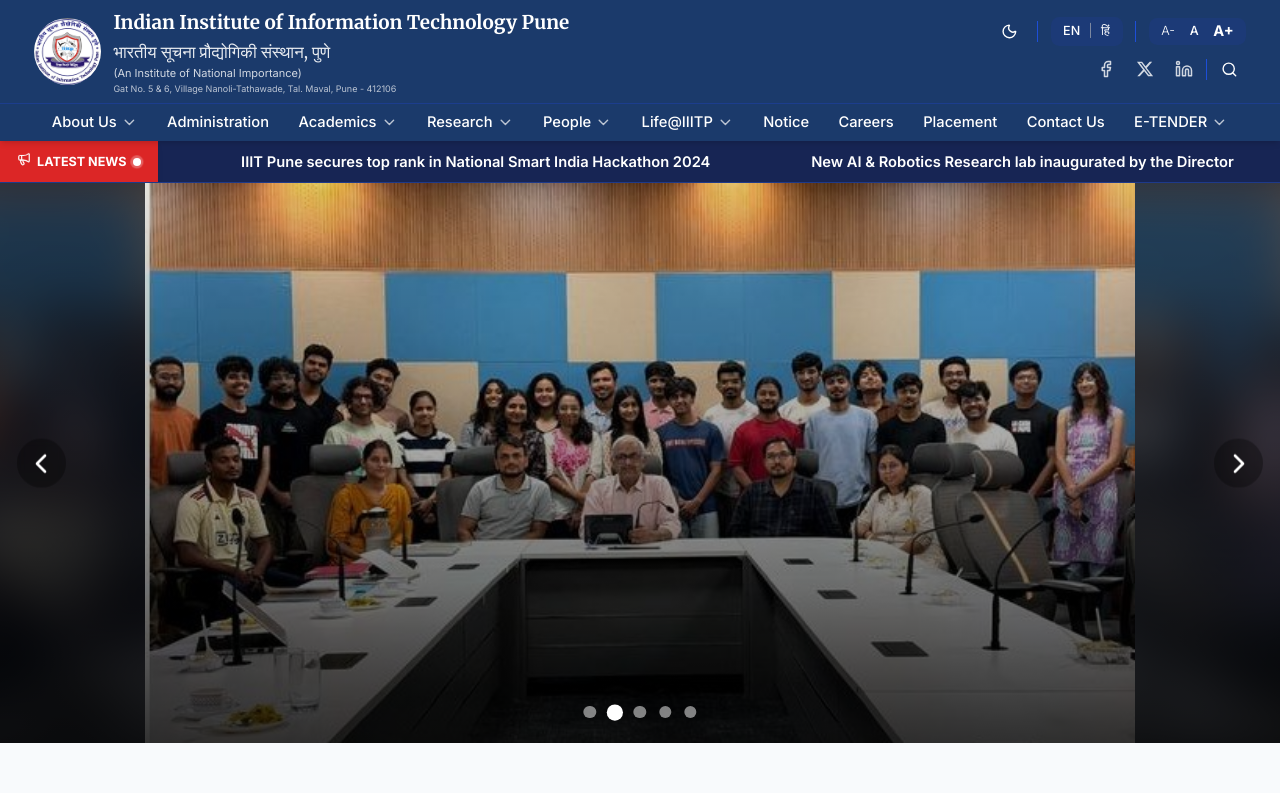
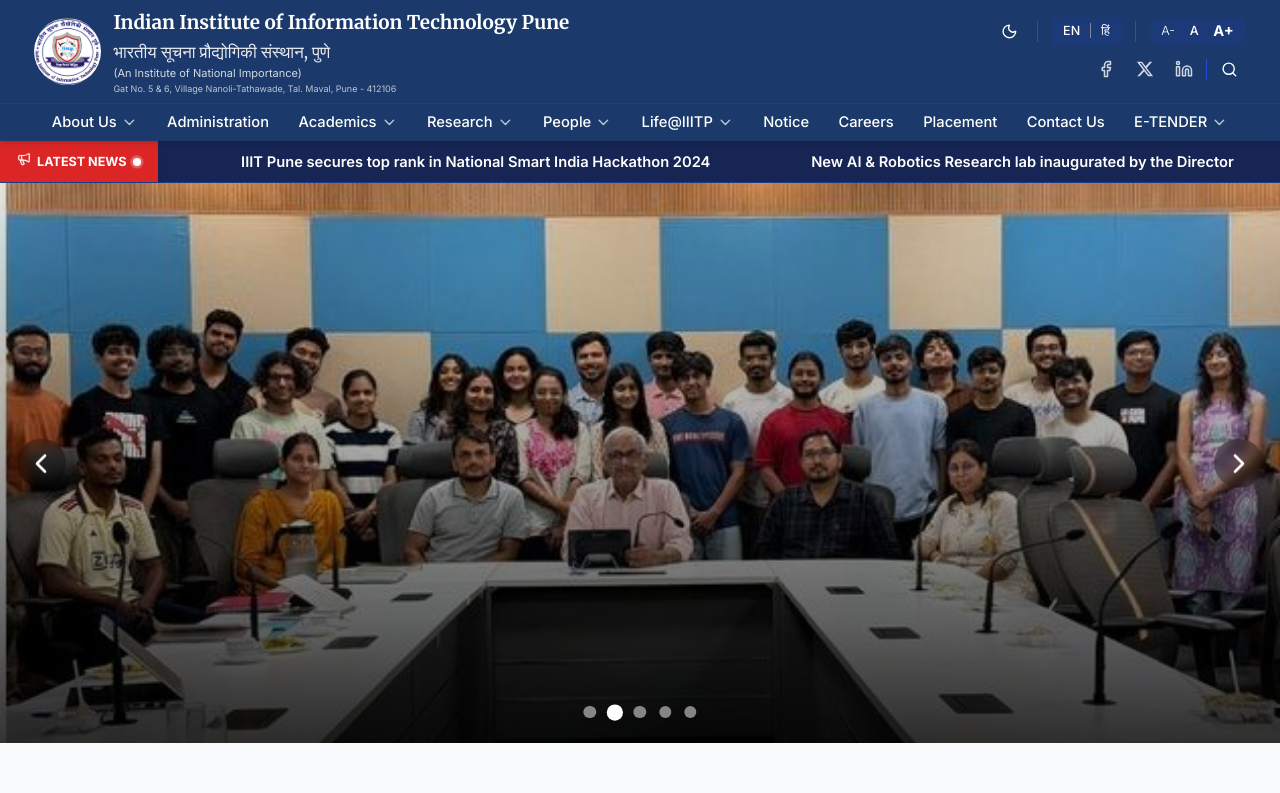
Before and after one commit to iiitp-official/website, a React (Vite) app: page / in a window 1280 px wide. Shown: the top 793 px of the page. Built offline with nearby package versions, Linux system fonts and the light colour scheme.

Commit message:
Update carousel images to take full width

```diff
--- a/src/components/home/HeroCarousel.jsx
+++ b/src/components/home/HeroCarousel.jsx
@@ -48,7 +48,7 @@ const HeroCarousel = () => {
             initial={{ opacity: 0 }}
             animate={{ opacity: current === idx ? 1 : 0 }}
             transition={{ duration: 0.8, ease: "easeInOut" }}
-            className="absolute inset-0 w-full h-full object-contain"
+            className="absolute inset-0 w-full h-full object-cover"
           />
         </div>
       ))}
```
